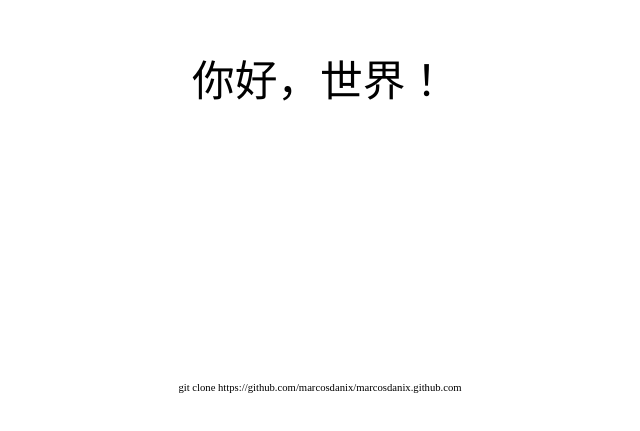
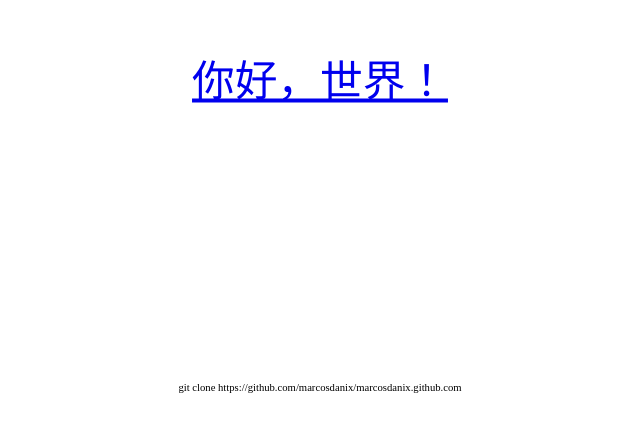
Before and after one commit to marcosdanix/marcosdanix.github.io, a plain HTML site: page index.html in a window 1280 px wide. Shown: the part 225-656 px from the top of the page, without its empty margins (320-960 px from the left). Drawn offline with Linux system fonts and the light colour scheme.

Commit message:
Added link to dice-thrower

```diff
--- a/index.html
+++ b/index.html
@@ -26,7 +26,7 @@
 
 <body>
   <div class="container">
-    <p> 你好，世界！</p>
+    <p><a href="github.com/marcosdanix/dice-thrower">你好，世界！</a></p>
   </div>
 
   <div class="footer">
```
